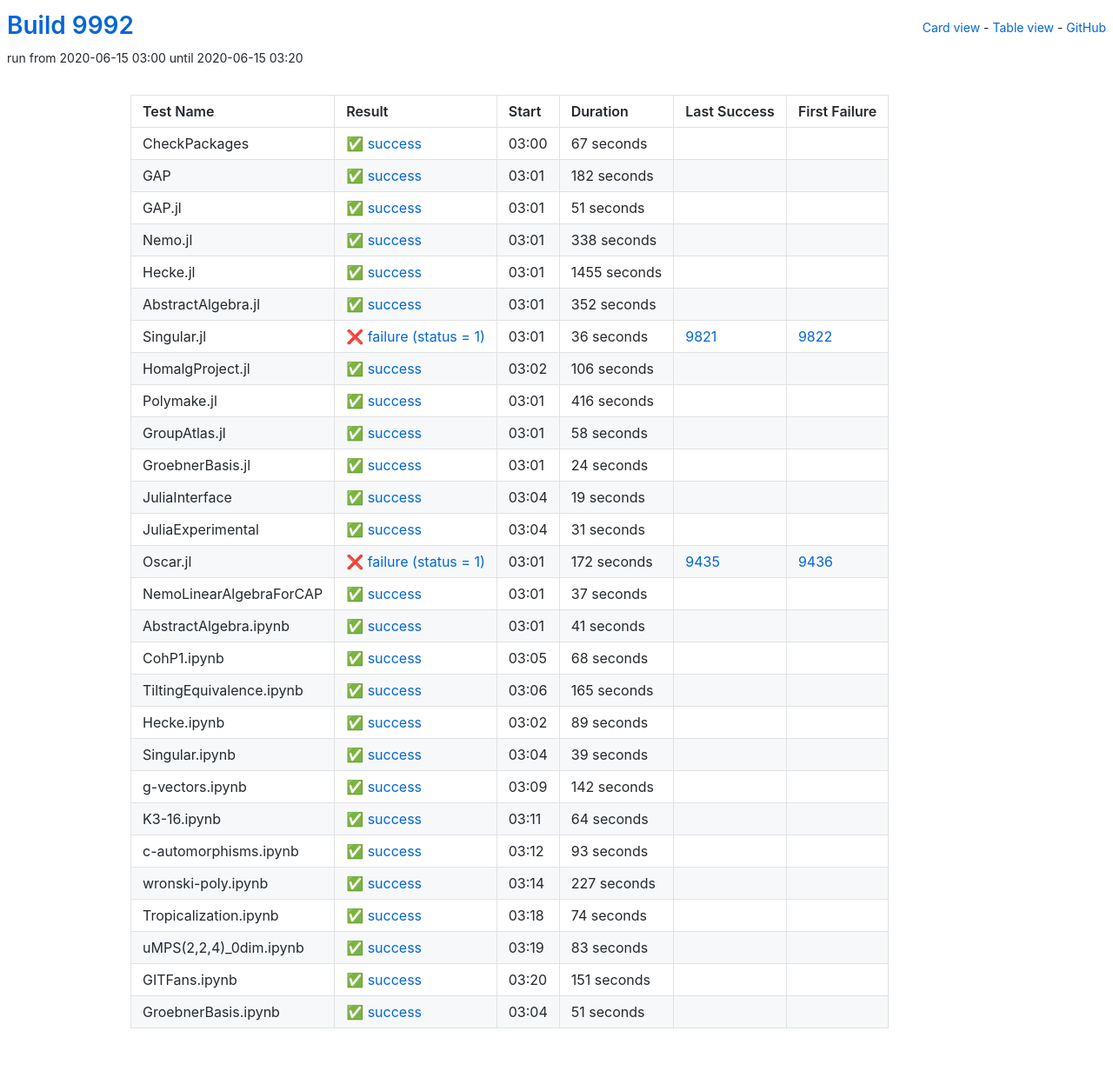
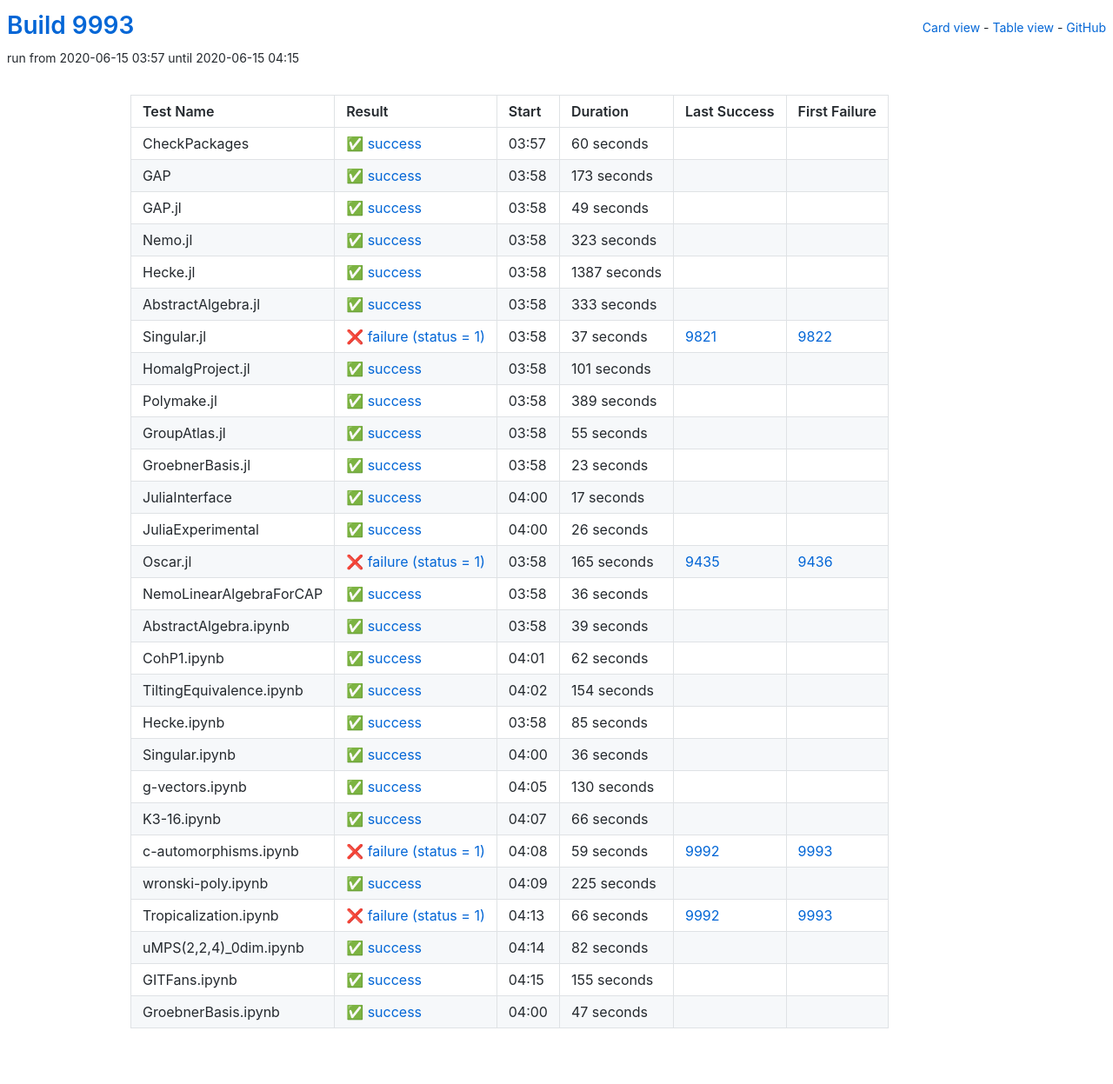
Before and after one commit to oscar-system/oscar-ci-status, a Jekyll site: the page built from table.html, in a window 1280 px wide. Shown: the whole page at 87% size. Built offline with Jekyll 4.4.1, drawn with Linux system fonts in a browser that asks for light colours.

Commit message:
Build #9993

```diff
--- a/_data/ci.yml
+++ b/_data/ci.yml
@@ -1,6 +1,6 @@
 ---
-build: 9992
-build_url: https://oscarci.mathematik.uni-kl.de/job/oscar/9992/
+build: 9993
+build_url: https://oscarci.mathematik.uni-kl.de/job/oscar/9993/
 job: oscar
 organization: oscar-system
 repo: oscar-ci-status
@@ -8,236 +8,188 @@ repourl: https://github.com/oscar-system/oscar-ci-status
 tests:
 - name: CheckPackages
   id: checkpackages
-  log: https://oscarci.mathematik.uni-kl.de/job/oscar/9992/artifact/logs/build-9992/CheckPackages.log
-  start: 2020-06-15 03:00
+  log: https://oscarci.mathematik.uni-kl.de/job/oscar/9993/artifact/logs/build-9993/CheckPackages.log
+  start: 2020-06-15 03:57
   success: true
   exitcode: 0
   status: success
-  duration: 67
+  duration: 60
   last_success: false
   last_success_url:
   first_failure: false
   first_failure_url:
 - name: GAP
   id: gap
-  log: https://oscarci.mathematik.uni-kl.de/job/oscar/9992/artifact/logs/build-9992/GAP.log
-  start: 2020-06-15 03:01
+  log: https://oscarci.mathematik.uni-kl.de/job/oscar/9993/artifact/logs/build-9993/GAP.log
+  start: 2020-06-15 03:58
   success: true
   exitcode: 0
   status: success
-  duration: 182
+  duration: 173
   last_success: false
   last_success_url:
   first_failure: false
   first_failure_url:
 - name: GAP.jl
   id: gap-jl
-  log: https://oscarci.mathematik.uni-kl.de/job/oscar/9992/artifact/logs/build-9992/GAP.jl.log
-  start: 2020-06-15 03:01
+  log: https://oscarci.mathematik.uni-kl.de/job/oscar/9993/artifact/logs/build-9993/GAP.jl.log
+  start: 2020-06-15 03:58
   success: true
   exitcode: 0
   status: success
-  duration: 51
+  duration: 49
   last_success: false
   last_success_url:
   first_failure: false
   first_failure_url:
 - name: Nemo.jl
   id: nemo-jl
-  log: https://oscarci.mathematik.uni-kl.de/job/oscar/9992/artifact/logs/build-9992/Nemo.jl.log
-  start: 2020-06-15 03:01
+  log: https://oscarci.mathematik.uni-kl.de/job/oscar/9993/artifact/logs/build-9993/Nemo.jl.log
+  start: 2020-06-15 03:58
   success: true
   exitcode: 0
   status: success
-  duration: 338
+  duration: 323
   last_success: false
   last_success_url:
   first_failure: false
   first_failure_url:
 - name: Hecke.jl
   id: hecke-jl
-  log: https://oscarci.mathematik.uni-kl.de/job/oscar/9992/artifact/logs/build-9992/Hecke.jl.log
-  start: 2020-06-15 03:01
+  log: https://oscarci.mathematik.uni-kl.de/job/oscar/9993/artifact/logs/build-9993/Hecke.jl.log
+  start: 2020-06-15 03:58
   success: true
   exitcode: 0
   status: success
-  duration: 1455
+  duration: 1387
   last_success: false
   last_success_url:
   first_failure: false
   first_failure_url:
 - name: AbstractAlgebra.jl
   id: abstractalgebra-jl
-  log: https://oscarci.mathematik.uni-kl.de/job/oscar/9992/artifact/logs/build-9992/AbstractAlgebra.jl.log
-  start: 2020-06-15 03:01
+  log: https://oscarci.mathematik.uni-kl.de/job/oscar/9993/artifact/logs/build-9993/AbstractAlgebra.jl.log
+  start: 2020-06-15 03:58
   success: true
   exitcode: 0
   status: success
-  duration: 352
+  duration: 333
   last_success: false
   last_success_url:
   first_failure: false
   first_failure_url:
 - name: Singular.jl
   id: singular-jl
-  log: https://oscarci.mathematik.uni-kl.de/job/oscar/9992/artifact/logs/build-9992/Singular.jl.log
-  start: 2020-06-15 03:01
+  log: https://oscarci.mathematik.uni-kl.de/job/oscar/9993/artifact/logs/build-9993/Singular.jl.log
+  start: 2020-06-15 03:58
   success: false
   exitcode: 1
   status: failure
-  duration: 36
+  duration: 37
   last_success: 9821
   last_success_url: https://oscarci.mathematik.uni-kl.de/job/oscar/9821/
   first_failure: 9822
   first_failure_url: https://oscarci.mathematik.uni-kl.de/job/oscar/9822/
 - name: HomalgProject.jl
   id: homalgproject-jl
-  log: https://oscarci.mathematik.uni-kl.de/job/oscar/9992/artifact/logs/build-9992/HomalgProject.jl.log
-  start: 2020-06-15 03:02
+  log: https://oscarci.mathematik.uni-kl.de/job/oscar/9993/artifact/logs/build-9993/HomalgProject.jl.log
+  start: 2020-06-15 03:58
   success: true
   exitcode: 0
   status: success
-  duration: 106
+  duration: 101
   last_success: false
   last_success_url:
   first_failure: false
   first_failure_url:
 - name: Polymake.jl
   id: polymake-jl
-  log: https://oscarci.mathematik.uni-kl.de/job/oscar/9992/artifact/logs/build-9992/Polymake.jl.log
-  start: 2020-06-15 03:01
+  log: https://oscarci.mathematik.uni-kl.de/job/oscar/9993/artifact/logs/build-9993/Polymake.jl.log
+  start: 2020-06-15 03:58
   success: true
   exitcode: 0
   status: success
-  duration: 416
+  duration: 389
   last_success: false
   last_success_url:
   first_failure: false
   first_failure_url:
 - name: GroupAtlas.jl
   id: groupatlas-jl
-  log: https://oscarci.mathematik.uni-kl.de/job/oscar/9992/artifact/logs/build-9992/GroupAtlas.jl.log
-  start: 2020-06-15 03:01
+  log: https://oscarci.mathematik.uni-kl.de/job/oscar/9993/artifact/logs/build-9993/GroupAtlas.jl.log
+  start: 2020-06-15 03:58
   success: true
   exitcode: 0
   status: success
-  duration: 58
+  duration: 55
   last_success: false
   last_success_url:
   first_failure: false
   first_failure_url:
 - name: GroebnerBasis.jl
   id: groebnerbasis-jl
-  log: https://oscarci.mathematik.uni-kl.de/job/oscar/9992/artifact/logs/build-9992/GroebnerBasis.jl.log
-  start: 2020-06-15 03:01
+  log: https://oscarci.mathematik.uni-kl.de/job/oscar/9993/artifact/logs/build-9993/GroebnerBasis.jl.log
+  start: 2020-06-15 03:58
   success: true
   exitcode: 0
   status: success
-  duration: 24
+  duration: 23
   last_success: false
   last_success_url:
   first_failure: false
   first_failure_url:
 - name: JuliaInterface
   id: juliainterface
-  log: https://oscarci.mathematik.uni-kl.de/job/oscar/9992/artifact/logs/build-9992/JuliaInterface.log
-  start: 2020-06-15 03:04
+  log: https://oscarci.mathematik.uni-kl.de/job/oscar/9993/artifact/logs/build-9993/JuliaInterface.log
+  start: 2020-06-15 04:00
   success: true
   exitcode: 0
   status: success
-  duration: 19
+  duration: 17
   last_success: false
   last_success_url:
   first_failure: false
   first_failure_url:
 - name: JuliaExperimental
   id: juliaexperimental
-  log: https://oscarci.mathematik.uni-kl.de/job/oscar/9992/artifact/logs/build-9992/JuliaExperimental.log
-  start: 2020-06-15 03:04
+  log: https://oscarci.mathematik.uni-kl.de/job/oscar/9993/artifact/logs/build-9993/JuliaExperimental.log
+  start: 2020-06-15 04:00
   success: true
   exitcode: 0
   status: success
-  duration: 31
+  duration: 26
   last_success: false
   last_success_url:
   first_failure: false
   first_failure_url:
 - name: Oscar.jl
   id: oscar-jl
-  log: https://oscarci.mathematik.uni-kl.de/job/oscar/9992/artifact/logs/build-9992/Oscar.jl.log
-  start: 2020-06-15 03:01
+  log: https://oscarci.mathematik.uni-kl.de/job/oscar/9993/artifact/logs/build-9993/Oscar.jl.log
+  start: 2020-06-15 03:58
   success: false
   exitcode: 1
   status: failure
-  duration: 172
+  duration: 165
   last_success: 9435
   last_success_url: https://oscarci.mathematik.uni-kl.de/job/oscar/9435/
   first_failure: 9436
   first_failure_url: https://oscarci.mathematik.uni-kl.de/job/oscar/9436/
 - name: NemoLinearAlgebraForCAP
   id: nemolinearalgebraforcap
-  log: https://oscarci.mathematik.uni-kl.de/job/oscar/9992/artifact/logs/build-9992/NemoLinearAlgebraForCAP.log
-  start: 2020-06-15 03:01
+  log: https://oscarci.mathematik.uni-kl.de/job/oscar/9993/artifact/logs/build-9993/NemoLinearAlgebraForCAP.log
+  start: 2020-06-15 03:58
   success: true
   exitcode: 0
   status: success
-  duration: 37
+  duration: 36
   last_success: false
   last_success_url:
   first_failure: false
   first_failure_url:
 - name: AbstractAlgebra.ipynb
   id: abstractalgebra-ipynb
-  log: https://oscarci.mathematik.uni-kl.de/job/oscar/9992/artifact/logs/build-9992/AbstractAlgebra.ipynb.log
-  start: 2020-06-15 03:01
-  success: true
-  exitcode: 0
-  status: success
-  duration: 41
-  last_success: false
-  last_success_url:
-  first_failure: false
-  first_failure_url:
-- name: CohP1.ipynb
-  id: cohp1-ipynb
-  log: https://oscarci.mathematik.uni-kl.de/job/oscar/9992/artifact/logs/build-9992/CohP1.ipynb.log
-  start: 2020-06-15 03:05
-  success: true
-  exitcode: 0
-  status: success
-  duration: 68
-  last_success: false
-  last_success_url:
-  first_failure: false
-  first_failure_url:
-- name: TiltingEquivalence.ipynb
-  id: tiltingequivalence-ipynb
-  log: https://oscarci.mathematik.uni-kl.de/job/oscar/9992/artifact/logs/build-9992/TiltingEquivalence.ipynb.log
-  start: 2020-06-15 03:06
-  success: true
-  exitcode: 0
-  status: success
-  duration: 165
-  last_success: false
-  last_success_url:
-  first_failure: false
-  first_failure_url:
-- name: Hecke.ipynb
-  id: hecke-ipynb
-  log: https://oscarci.mathematik.uni-kl.de/job/oscar/9992/artifact/logs/build-9992/Hecke.ipynb.log
-  start: 2020-06-15 03:02
-  success: true
-  exitcode: 0
-  status: success
-  duration: 89
-  last_success: false
-  last_success_url:
-  first_failure: false
-  first_failure_url:
-- name: Singular.ipynb
-  id: singular-ipynb
-  log: https://oscarci.mathematik.uni-kl.de/job/oscar/9992/artifact/logs/build-9992/Singular.ipynb.log
-  start: 2020-06-15 03:04
+  log: https://oscarci.mathematik.uni-kl.de/job/oscar/9993/artifact/logs/build-9993/AbstractAlgebra.ipynb.log
+  start: 2020-06-15 03:58
   success: true
   exitcode: 0
   status: success
@@ -246,98 +198,146 @@ tests:
   last_success_url:
   first_failure: false
   first_failure_url:
-- name: g-vectors.ipynb
-  id: g-vectors-ipynb
-  log: https://oscarci.mathematik.uni-kl.de/job/oscar/9992/artifact/logs/build-9992/g-vectors.ipynb.log
-  start: 2020-06-15 03:09
+- name: CohP1.ipynb
+  id: cohp1-ipynb
+  log: https://oscarci.mathematik.uni-kl.de/job/oscar/9993/artifact/logs/build-9993/CohP1.ipynb.log
+  start: 2020-06-15 04:01
   success: true
   exitcode: 0
   status: success
-  duration: 142
+  duration: 62
+  last_success: false
+  last_success_url:
+  first_failure: false
+  first_failure_url:
+- name: TiltingEquivalence.ipynb
+  id: tiltingequivalence-ipynb
+  log: https://oscarci.mathematik.uni-kl.de/job/oscar/9993/artifact/logs/build-9993/TiltingEquivalence.ipynb.log
+  start: 2020-06-15 04:02
+  success: true
+  exitcode: 0
+  status: success
+  duration: 154
+  last_success: false
+  last_success_url:
+  first_failure: false
+  first_failure_url:
+- name: Hecke.ipynb
+  id: hecke-ipynb
+  log: https://oscarci.mathematik.uni-kl.de/job/oscar/9993/artifact/logs/build-9993/Hecke.ipynb.log
+  start: 2020-06-15 03:58
+  success: true
+  exitcode: 0
+  status: success
+  duration: 85
+  last_success: false
+  last_success_url:
+  first_failure: false
+  first_failure_url:
+- name: Singular.ipynb
+  id: singular-ipynb
+  log: https://oscarci.mathematik.uni-kl.de/job/oscar/9993/artifact/logs/build-9993/Singular.ipynb.log
+  start: 2020-06-15 04:00
+  success: true
+  exitcode: 0
+  status: success
+  duration: 36
+  last_success: false
+  last_success_url:
+  first_failure: false
+  first_failure_url:
+- name: g-vectors.ipynb
+  id: g-vectors-ipynb
+  log: https://oscarci.mathematik.uni-kl.de/job/oscar/9993/artifact/logs/build-9993/g-vectors.ipynb.log
+  start: 2020-06-15 04:05
+  success: true
+  exitcode: 0
+  status: success
+  duration: 130
   last_success: false
   last_success_url:
   first_failure: false
   first_failure_url:
 - name: K3-16.ipynb
   id: k3-16-ipynb
-  log: https://oscarci.mathematik.uni-kl.de/job/oscar/9992/artifact/logs/build-9992/K3-16.ipynb.log
-  start: 2020-06-15 03:11
+  log: https://oscarci.mathematik.uni-kl.de/job/oscar/9993/artifact/logs/build-9993/K3-16.ipynb.log
+  start: 2020-06-15 04:07
   success: true
   exitcode: 0
   status: success
-  duration: 64
+  duration: 66
   last_success: false
   last_success_url:
   first_failure: false
   first_failure_url:
 - name: c-automorphisms.ipynb
   id: c-automorphisms-ipynb
-  log: https://oscarci.mathematik.uni-kl.de/job/oscar/9992/artifact/logs/build-9992/c-automorphisms.ipynb.log
-  start: 2020-06-15 03:12
+  log: https://oscarci.mathematik.uni-kl.de/job/oscar/9993/artifact/logs/build-9993/c-automorphisms.ipynb.log
+  start: 2020-06-15 04:08
+  success: false
+  exitcode: 1
+  status: failure
+  duration: 59
+  last_success: 9992
+  last_success_url: https://oscarci.mathematik.uni-kl.de/job/oscar/9992/
+  first_failure: 9993
+  first_failure_url: https://oscarci.mathematik.uni-kl.de/job/oscar/9993/
+- name: wronski-poly.ipynb
+  id: wronski-poly-ipynb
+  log: https://oscarci.mathematik.uni-kl.de/job/oscar/9993/artifact/logs/build-9993/wronski-poly.ipynb.log
+  start: 2020-06-15 04:09
   success: true
   exitcode: 0
   status: success
-  duration: 93
-  last_success: false
-  last_success_url:
-  first_failure: false
-  first_failure_url:
-- name: wronski-poly.ipynb
-  id: wronski-poly-ipynb
-  log: https://oscarci.mathematik.uni-kl.de/job/oscar/9992/artifact/logs/build-9992/wronski-poly.ipynb.log
-  start: 2020-06-15 03:14
-  success: true
-  exitcode: 0
-  status: success
-  duration: 227
+  duration: 225
   last_success: false
   last_success_url:
   first_failure: false
   first_failure_url:
 - name: Tropicalization.ipynb
   id: tropicalization-ipynb
-  log: https://oscarci.mathematik.uni-kl.de/job/oscar/9992/artifact/logs/build-9992/Tropicalization.ipynb.log
-  start: 2020-06-15 03:18
+  log: https://oscarci.mathematik.uni-kl.de/job/oscar/9993/artifact/logs/build-9993/Tropicalization.ipynb.log
+  start: 2020-06-15 04:13
+  success: false
+  exitcode: 1
+  status: failure
+  duration: 66
+  last_success: 9992
+  last_success_url: https://oscarci.mathematik.uni-kl.de/job/oscar/9992/
+  first_failure: 9993
+  first_failure_url: https://oscarci.mathematik.uni-kl.de/job/oscar/9993/
+- name: uMPS(2,2,4)_0dim.ipynb
+  id: umps-2-2-4-0dim-ipynb
+  log: https://oscarci.mathematik.uni-kl.de/job/oscar/9993/artifact/logs/build-9993/uMPS-2-2-4-_0dim.ipynb.log
+  start: 2020-06-15 04:14
   success: true
   exitcode: 0
   status: success
-  duration: 74
-  last_success: false
-  last_success_url:
-  first_failure: false
-  first_failure_url:
-- name: uMPS(2,2,4)_0dim.ipynb
-  id: umps-2-2-4-0dim-ipynb
-  log: https://oscarci.mathematik.uni-kl.de/job/oscar/9992/artifact/logs/build-9992/uMPS-2-2-4-_0dim.ipynb.log
-  start: 2020-06-15 03:19
-  success: true
-  exitcode: 0
-  status: success
-  duration: 83
+  duration: 82
   last_success: false
   last_success_url:
   first_failure: false
   first_failure_url:
 - name: GITFans.ipynb
   id: gitfans-ipynb
-  log: https://oscarci.mathematik.uni-kl.de/job/oscar/9992/artifact/logs/build-9992/GITFans.ipynb.log
-  start: 2020-06-15 03:20
+  log: https://oscarci.mathematik.uni-kl.de/job/oscar/9993/artifact/logs/build-9993/GITFans.ipynb.log
+  start: 2020-06-15 04:15
   success: true
   exitcode: 0
   status: success
-  duration: 151
+  duration: 155
   last_success: false
   last_success_url:
   first_failure: false
   first_failure_url:
 - name: GroebnerBasis.ipynb
   id: groebnerbasis-ipynb
-  log: https://oscarci.mathematik.uni-kl.de/job/oscar/9992/artifact/logs/build-9992/GroebnerBasis.ipynb.log
-  start: 2020-06-15 03:04
+  log: https://oscarci.mathematik.uni-kl.de/job/oscar/9993/artifact/logs/build-9993/GroebnerBasis.ipynb.log
+  start: 2020-06-15 04:00
   success: true
   exitcode: 0
   status: success
-  duration: 51
+  duration: 47
   last_success: false
   last_success_url:
   first_failure: false
```
Also changed, not shown: README.md.
